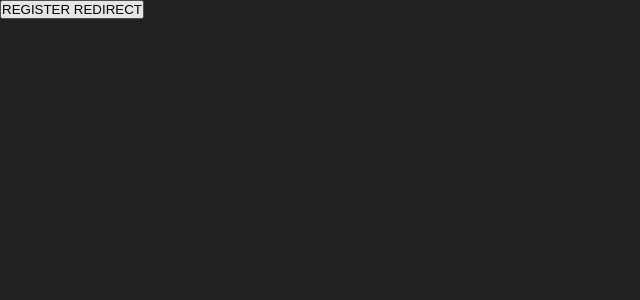
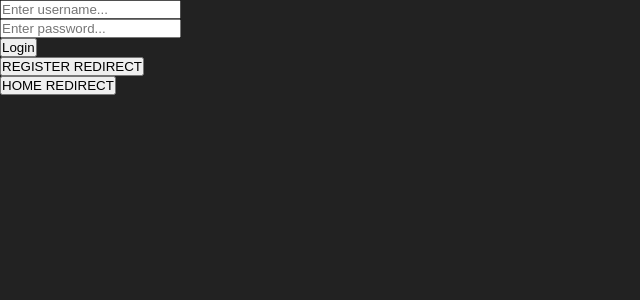
Before and after one commit to deNeedo/TodoApp, a React (Vite) app: page /login in a window 1280 px wide. Shown: the top 300 px of the page, without its empty margins (0-640 px from the left). Built offline with nearby package versions, Linux system fonts and the light colour scheme.

Commit message:
Implemented login and registration process. No frontend, only pure functionality.

```diff
--- a/src/components/Home.jsx
+++ b/src/components/Home.jsx
@@ -1,17 +1,21 @@
 import React from 'react'
-import {collection, query, onSnapshot, doc, updateDoc, deleteDoc, QuerySnapshot} from 'firebase/firestore'
+import { useNavigate } from 'react-router-dom'
+import { collection, query, onSnapshot, doc, updateDoc, deleteDoc, QuerySnapshot } from 'firebase/firestore'
 import Title from './Title.jsx'
 import Todo from './Todo.jsx'
 import AddTodo from './AddTodo.jsx'
-import {db} from '../firebase.js'
+import { db } from '../firebase.js'
 import './style/Home.css'
 
 
 export default function Home() {
     const [todos, setTodos] = React.useState([])
+    const navigate = useNavigate()
+    const loginRedirect = () => {navigate('/login')}
+    const registerRedirect = () => {navigate('/register')}
 
     React.useEffect(() => {
-        const q = query(collection(db, "todos"))
+        const q = query(collection(db, "todos")) // if you want to see users instead of todos change here to "users"
         const unsub = onSnapshot(q, (QuerySnapshot) => {
             let todosArray = []
             QuerySnapshot.forEach((doc) => {
@@ -29,7 +33,7 @@ export default function Home() {
         await updateDoc(doc(db, "todos", todo.id), {completed: !todo.completed})
     }
     const handleDelete = async (id) => {
-        await deleteDoc(doc(db, "todos", id))
+        await deleteDoc(doc(db, "todos", id)) // if you want to delete users instead of todos change here to "users"
     }
 
 
@@ -41,6 +45,8 @@ export default function Home() {
             <div>
                 <AddTodo/>
             </div>
+            <div> <button onClick={registerRedirect}> REGISTER REDIRECT </button> </div>
+            <div> <button onClick={loginRedirect}> LOGIN REDIRECT </button> </div>
             <div>
                 {todos.map((todo) => (
                     <Todo key={todo.id} todo={todo} handleEdit={handleEdit} toggleComplete={toggleComplete} handleDelete={handleDelete}/>
--- a/src/components/Login.jsx
+++ b/src/components/Login.jsx
@@ -1,15 +1,43 @@
 import React from 'react'
-import {useNavigate} from 'react-router-dom'
+import { useNavigate } from 'react-router-dom'
+import { loginValidator } from '../utils/loginValidator'
 import './style/Login.css'
 
 export default function Login() {
+    const [username, setUsername] = React.useState("")
+    const [password, setPassword] = React.useState("")
     const navigate = useNavigate()
     const registerRedirect = () => {navigate('/register')}
+    const homeRedirect = () => {navigate('/home')}
+    const handleSubmit = async (e) => {
+        e.preventDefault()
+        if (username !== "" & password !== "") {
+            let response
+            let promise = loginValidator(username, password)
+            await promise
+                .then((value) => {response = value})
+                .catch(() => {console.log('Unexpected error occured!')})
+            if (response == 0) {
+                console.log('Successfully logged in!')
+                homeRedirect()
+            } else if (response == 1) {
+                console.log('Wrong credentials!')
+            }
+            setUsername(""); setPassword("")
+        }
+        else {
+            // handle locking button if not all fields contain data
+        }
+    }
     return (
         <div>
-            <div id="login_test">
-                <button onClick={registerRedirect}> REGISTER REDIRECT </button>
-            </div>
+            <form onSubmit={handleSubmit}>
+                <div> <input type='test' placeholder='Enter username...' value={username} onChange={(e) => setUsername(e.target.value)}/> </div>
+                <div> <input type='test' placeholder='Enter password...' value={password} onChange={(e) => setPassword(e.target.value)}/> </div>
+                <div> <button> Login </button> </div>
+            </form>
+            <div> <button onClick={registerRedirect}> REGISTER REDIRECT </button> </div>
+            <div> <button onClick={homeRedirect}> HOME REDIRECT </button> </div>
         </div>
     )
 }
--- a/src/components/Register.jsx
+++ b/src/components/Register.jsx
@@ -1,21 +1,38 @@
 import React from 'react'
-import {useNavigate} from 'react-router-dom'
-import {collection, query, onSnapshot, doc, updateDoc, deleteDoc, QuerySnapshot, addDoc} from 'firebase/firestore'
-import {db} from '../firebase.js'
+import { useNavigate } from 'react-router-dom'
+import { collection, addDoc } from 'firebase/firestore'
+import { db } from '../firebase.js'
+import { hashPassword } from '../utils/hashGenerator.jsx'
+import { registerValidator } from '../utils/registerValidator.jsx'
 import './style/Register.css'
-
 
 export default function Register() {
     const [username, setUsername] = React.useState("")
     const [password, setPassword] = React.useState("")
+    const [repeated, setRepeated] = React.useState("")
     const navigate = useNavigate()
-    const registerRedirect = () => {navigate('/login')}
+    const loginRedirect = () => {navigate('/login')}
+    const homeRedirect = () => {navigate('/home')}
     const handleSubmit = async (e) => {
         e.preventDefault()
-        if (username !== "" & password !== "") {
-            // await addDoc(collection(db, "users"), {username: username, password: password})
-            setUsername("")
-            setPassword("")
+        if (username !== "" & password !== "" & repeated !== "") {
+            let response = await registerValidator(username, password, repeated)
+            if (response == 0) {
+                let hash = await hashPassword(password)
+                await addDoc(collection(db, "users"), {username: username, password: hash})
+                console.log('Successfully registered!')
+                homeRedirect()
+            } else if (response == 1) {
+                console.log('Provided passwords don\'t match!')
+            } else if (response == 2) {
+                console.log('Password doesn\'t meet the requirements!')
+            } else if (response == 3) {
+                console.log('User already exist!')
+            }
+            setUsername(""); setPassword(""); setRepeated("")
+        }
+        else {
+            // handle locking button if not all fields contain data
         }
     }
     return (
@@ -23,9 +40,11 @@ export default function Register() {
             <form onSubmit={handleSubmit}>
                 <div> <input type='test' placeholder='Enter username...' value={username} onChange={(e) => setUsername(e.target.value)}/> </div>
                 <div> <input type='test' placeholder='Enter password...' value={password} onChange={(e) => setPassword(e.target.value)}/> </div>
+                <div> <input type='test' placeholder='Repeat password...' value={repeated} onChange={(e) => setRepeated(e.target.value)}/> </div>
                 <div> <button> Register </button> </div>
             </form>
-            <div> <button onClick={registerRedirect}> LOGIN REDIRECT </button> </div>
+            <div> <button onClick={loginRedirect}> LOGIN REDIRECT </button> </div>
+            <div> <button onClick={homeRedirect}> HOME REDIRECT </button> </div>
         </div>
     )
 }
```
